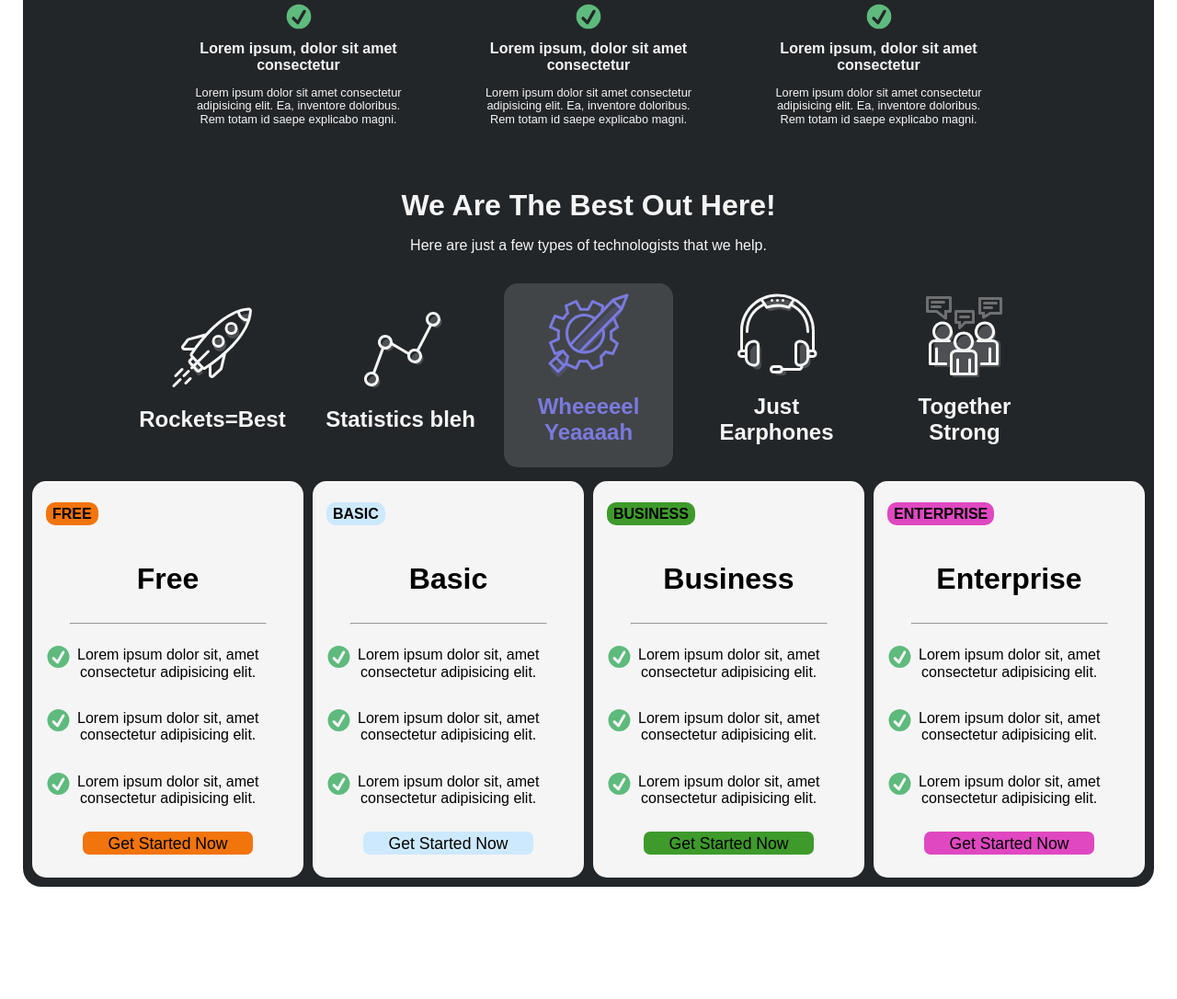
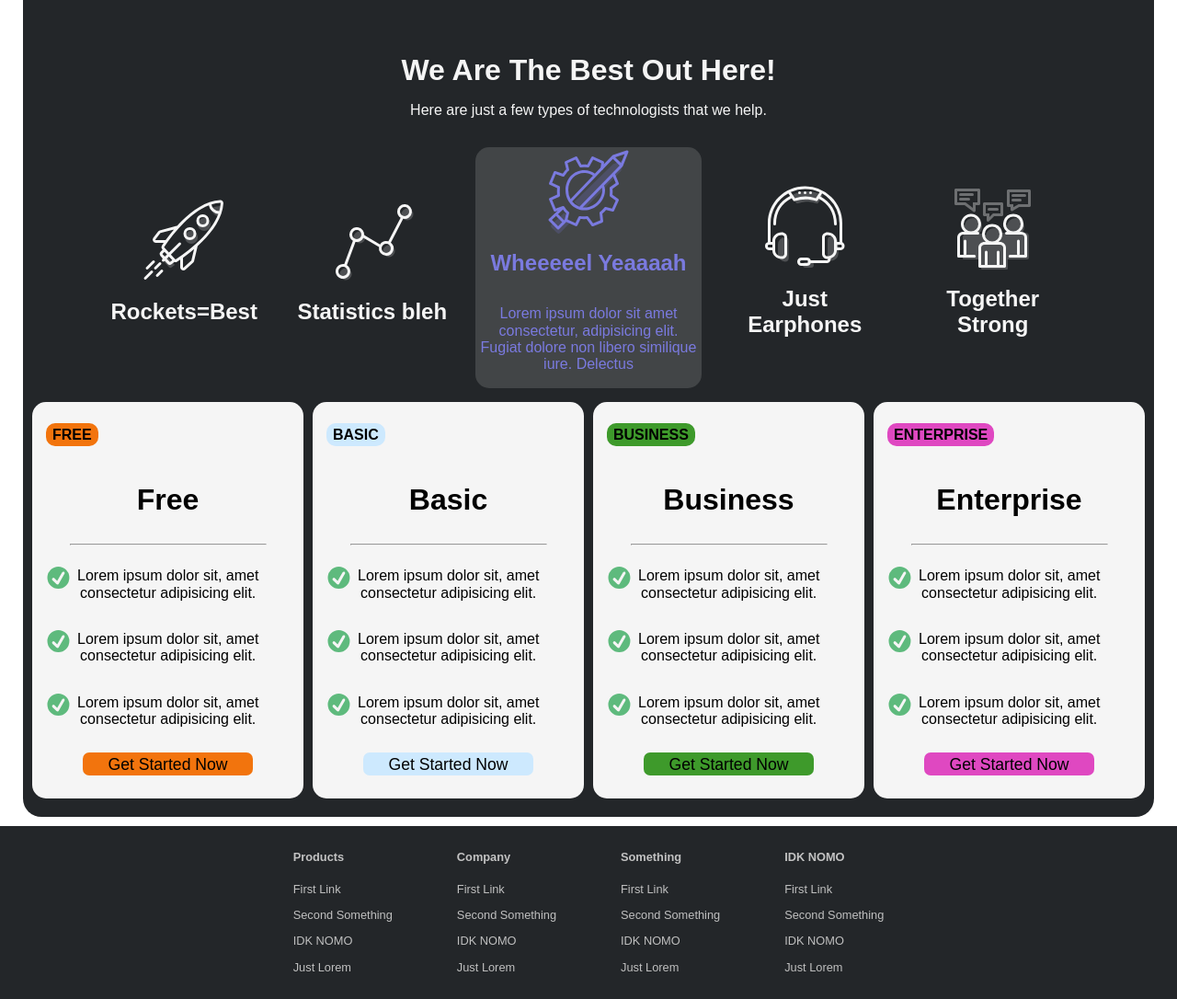
Before and after one commit to Fiiillliiippp/prete-enie-z-sobn-ka, a plain HTML site: page index.html in a window 1280 px wide. Shown: the part 2170-3256 px from the top of the page at 92% size. Before the commit the page ends 3144 px from the top, so only its background shows below. Drawn offline with Linux system fonts and the light colour scheme.

Commit message:
Anothere day...another code written

```diff
--- a/index.html
+++ b/index.html
@@ -283,7 +283,7 @@
         </div>
 
         <div class="subscription">
-            <div class="free">
+            <div class="free hovering">
                 <h2>
                     FREE
                 </h2>
@@ -322,7 +322,7 @@
                     <a href="#">Get Started Now</a>
                 </div>
             </div>
-            <div class="basic">
+            <div class="basic hovering">
                 <h2>
                     BASIC
                 </h2>
@@ -362,7 +362,7 @@
 
                 </div>
             </div>
-            <div class="business">
+            <div class="business hovering">
                 <h2>
                     BUSINESS
                 </h2>
@@ -402,7 +402,7 @@
 
                 </div>
             </div>
-            <div class="enterprise">
+            <div class="enterprise hovering">
                 <h2>
                     ENTERPRISE
                 </h2>
@@ -448,7 +448,56 @@
     </div>
 </main>
 
-
+<footer>
+    <div class="footer-div">
+        <nav>
+            <div>
+                <h4>
+                    Products
+                </h4>
+                <ul>
+                    <li><a href="#">First Link</a> </li>
+                    <li><a href="#">Second Something</a> </li>
+                    <li><a href="#">IDK NOMO</a> </li>
+                    <li><a href="#">Just Lorem</a> </li>
+                </ul>
+            </div>
+            <div>
+                <h4>
+                    Company
+                </h4>
+                <ul>
+                    <li><a href="#">First Link</a> </li>
+                    <li><a href="#">Second Something</a> </li>
+                    <li><a href="#">IDK NOMO</a> </li>
+                    <li><a href="#">Just Lorem</a> </li>
+                </ul>
+            </div>
+            <div>
+                <h4>
+                    Something
+                </h4>
+                <ul>
+                    <li><a href="#">First Link</a> </li>
+                    <li><a href="#">Second Something</a> </li>
+                    <li><a href="#">IDK NOMO</a> </li>
+                    <li><a href="#">Just Lorem</a> </li>
+                </ul>
+            </div>
+            <div>
+                <h4>
+                    IDK NOMO
+                </h4>
+                <ul>
+                    <li><a href="#">First Link</a> </li>
+                    <li><a href="#">Second Something</a> </li>
+                    <li><a href="#">IDK NOMO</a> </li>
+                    <li><a href="#">Just Lorem</a> </li>
+                </ul>
+            </div>
+        </nav>
+    </div>
+</footer>
 
 
 
--- a/srcipt/script.js
+++ b/srcipt/script.js
@@ -0,0 +1,21 @@
+(function ($) {
+
+
+    var technologists = $('.technologists').find('div');
+    technologists.on('click', function(event) {
+        $(this).addClass('active').siblings().removeClass('active');
+   })
+
+   var animCard = $('.anim-card'),
+       win = $(window);
+
+    win.on('scroll', function() {
+        if (win.scrollTop() >= 1500 || win.scrollTop() >= 2280) {
+            animCard.fadeIn(1000);
+        }
+        else
+        {animCard.fadeOut(100)}
+    });
+
+
+})(jQuery);
--- a/styles/style.css
+++ b/styles/style.css
@@ -473,6 +473,7 @@ form svg{
 .earphones p,
 .together p {
     display: none;
+    text-align: center;
 }
 .rocket h1,
 .statistics h1,
@@ -498,6 +499,11 @@ form svg{
 .active {
     background: #424547;
     color: rgb(122, 122, 223);
+    width: 20%;
+    height: aut;
+}
+.active p {
+    display: block;
 }
 .active svg path {
     fill: rgb(122, 122, 223);
@@ -507,6 +513,7 @@ form svg{
     display: flex;
     align-items: center;
     justify-content: center;
+    padding-bottom: 10px;
 }
 .free {
     background: whitesmoke;
@@ -523,8 +530,7 @@ form svg{
 .basic {
     background: whitesmoke;
     border-radius: 15px;
-        margin: 0 10px 10px 0;
-
+    margin: 0 10px 10px 0;
     display: flex;
     flex-direction: column;
     justify-content: center;
@@ -624,3 +630,56 @@ form svg{
 .enterprise .sub-content a:focus {
     background-color: rgb(226, 110, 203);
 }
+.hovering:focus,
+.hovering:hover {
+    animation: bigger 1s ease-in-out;
+}
+@keyframes bigger {
+    0% {
+        transform: scale3d(1, 1, 1);
+    }
+    50% {
+        transform: scale3d(1.1, 1.1, 1.1);
+    }
+    100% {
+        transform: scale3d(1, 1, 1);
+    }
+}
+
+/* FOOTER */
+footer {
+    background: var(--black-color);
+    width: 100%;
+    height: 100%;
+}
+.footer-div {
+    margin: 10px;
+    margin-bottom: 0;
+    padding: 10px 20px;
+}
+.footer-div nav {
+    display: flex;
+    justify-content: center;
+    align-items: center;
+}
+.footer-div nav div {
+    padding: 0 35px;
+}
+nav h4 {
+    color: rgb(195, 195, 195);
+    font-size: .8em;
+}
+nav ul {
+    padding: 0;
+}
+nav li a {
+    color: rgb(192, 192, 192);
+    font-size: .8em;
+}
+nav li a:hover,
+nav li a:focus {
+    color: rgb(227, 227, 227);
+}
+nav li {
+    margin-bottom: 10px;
+}
```
